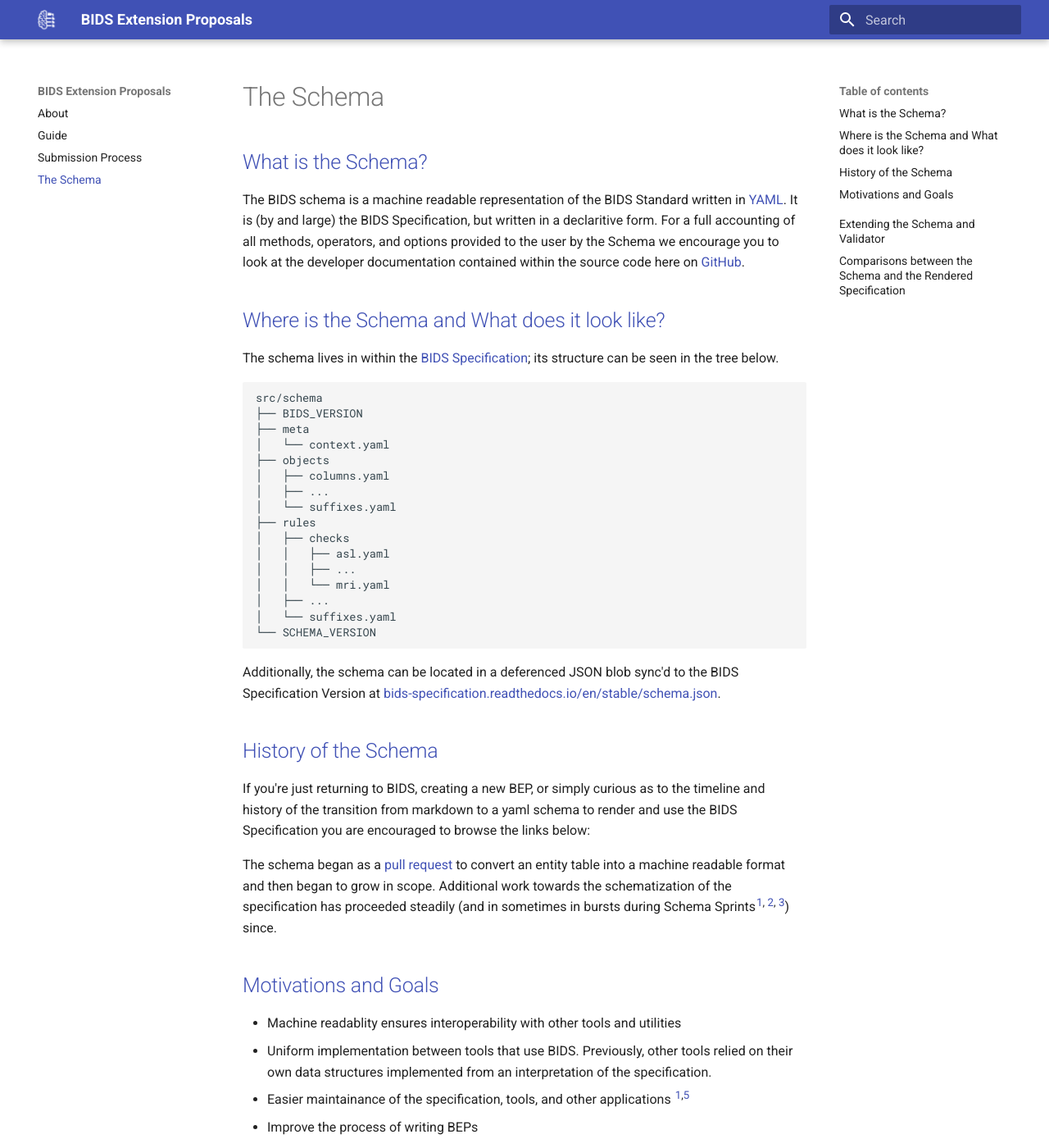
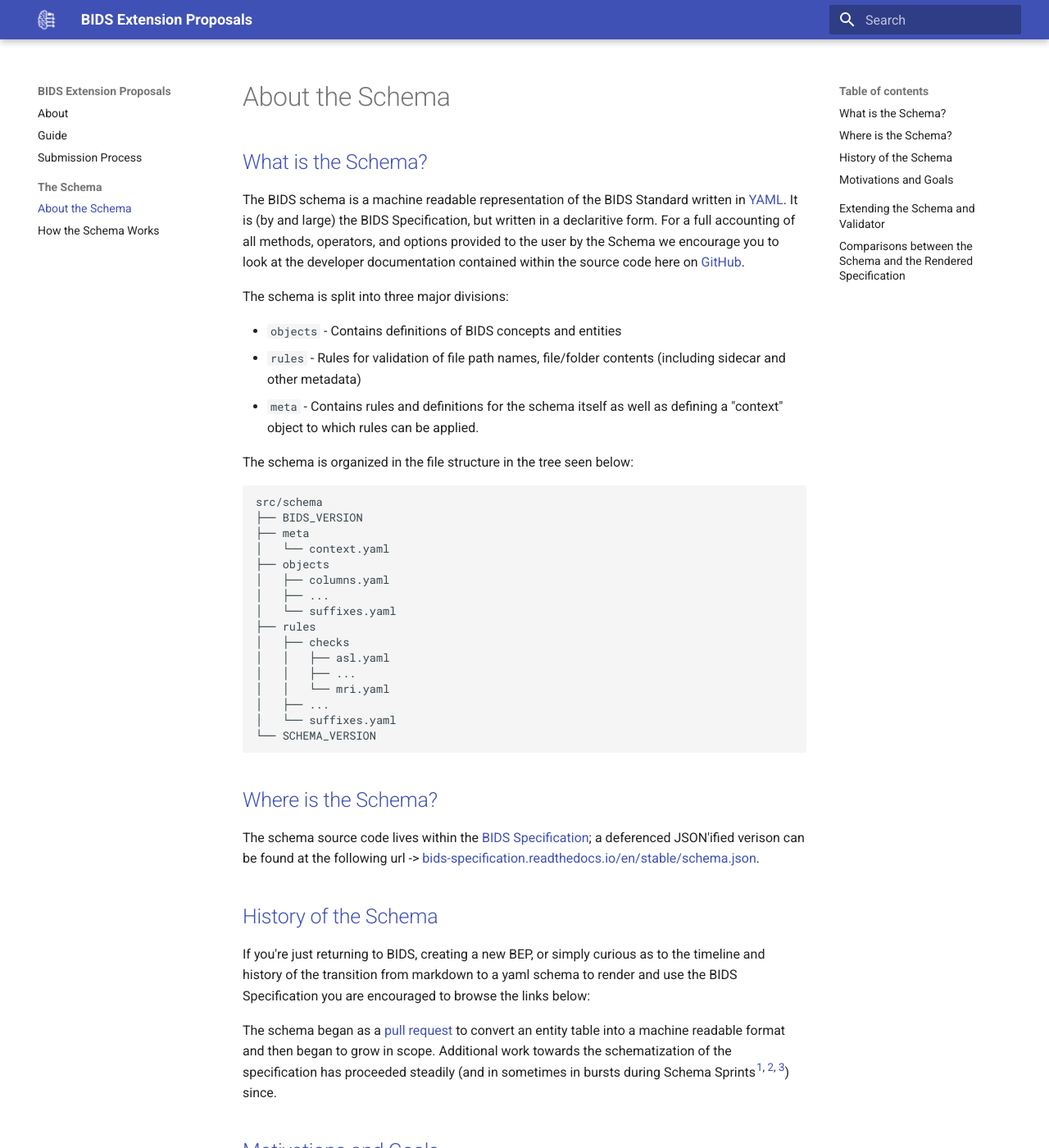
Before and after one commit to bids-standard/bids-extensions, an MkDocs documentation site: the page built from docs/schema.md, in a window 1280 px wide and 1400 px high. Shown: the whole window at 82% size. Built offline with MkDocs 1.6.1 and Material for MkDocs 9.7.7, drawn with Linux system fonts in a browser that asks for light colours.

Commit message:
doc-the-schema

````diff
--- a/docs/schema.md
+++ b/docs/schema.md
@@ -7,10 +7,15 @@ The BIDS schema is a machine readable representation of the BIDS Standard
   by the Schema we encourage you to look at the developer documentation
   contained within the source code here on [GitHub][schema_readme.md].
 
-## Where is the Schema and What does it look like?
+The schema is split into three major divisions:
 
-The schema lives in within the [BIDS Specification][schema_source]; its
-  structure can be seen in the tree below.
+- `objects` - Contains definitions of BIDS concepts and entities
+- `rules` - Rules for validation of file path names, file/folder contents
+(including sidecar and other metadata)
+- `meta` - Contains rules and definitions for the schema itself as well as defining
+a "context" object to which rules can be applied.
+
+The schema is organized in the file structure in the tree seen below:
 
 ```
 src/schema
@@ -31,9 +36,12 @@ src/schema
 └── SCHEMA_VERSION
 ```
 
-Additionally, the schema can be located in a deferenced JSON blob sync'd
-  to the BIDS Specification Version at
+## Where is the Schema?
+
+The schema source code lives within the [BIDS Specification][schema_source];
+  a deferenced JSON'ified verison can be found at the following url ->
   [bids-specification.readthedocs.io/en/stable/schema.json][jsonified_schema].
+
 
 ## History of the Schema
 
@@ -94,7 +102,7 @@ nii:
 
 Will produce the following entry in the [rendering](https://bids-specification.readthedocs.io/en/stable/glossary.html#nii-extensions):
 
-<img src="./assets/img/rendered_nifti_entity.png" alt="rendered nifti entity" width=50% height=50%>
+![rendered nifti entity](./assets/img/rendered_nifti_entity.png)
 
 ---
 
--- a/mkdocs.yml
+++ b/mkdocs.yml
@@ -11,7 +11,10 @@ nav:
   - About: index.md
   - Guide: guide.md
   - Submission Process: submission.md
-  - The Schema: schema.md
+  - The Schema:
+      - About the Schema: schema.md
+      - How the Schema Works: how-the-schema-works.md
+
 
 theme:
     name: material
````
Also changed, not shown: docs/guide.md (+3 -3 lines), docs/how-the-schema-works.md (added, +3 -0 lines).
